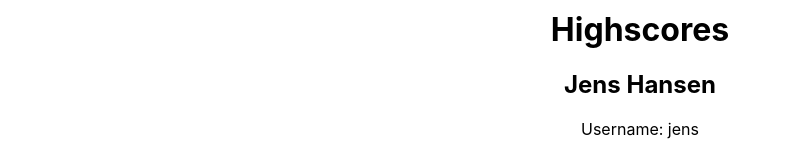
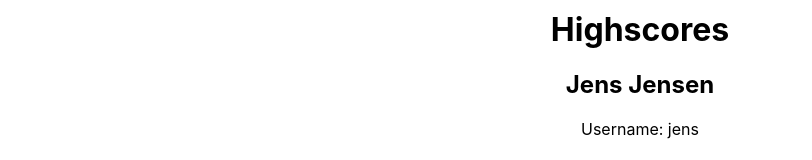
Before and after one commit to falken123321/Cykellob, a React (Create React App) app in the folder Webclient/: page / in a window 1280 px wide. Shown: the part 321-481 px from the top of the page, without its empty margins (0-812 px from the left). Built offline with nearby package versions, Linux system fonts and the light colour scheme.

Commit message:
dadadadwa

```diff
--- a/Webclient/src/App.js
+++ b/Webclient/src/App.js
@@ -13,8 +13,8 @@ function App() {
       <Tick/>
       <img src={Url} width="20%"/>
 
+
     <Highscore/>
-
 
     </div>
   );
--- a/Webclient/src/lib/fake_highscores.js
+++ b/Webclient/src/lib/fake_highscores.js
@@ -1,12 +1,9 @@
-
-
-
 // Fake data - could come from a database or similar
-const data = {
+const data1 = {
     userIdOne: {
       username: "jens",
       firstName: "Jens",
-      lastName: "Hansen",
+      lastName: "Jensen",
       scores: [
         { date: "2020-03-16T10:30:45", score: 7 },
         { date: "2020-03-16T12:30:45", score: 15 },
@@ -37,4 +34,4 @@ const data = {
     }
   };
 
-  export default data;
+  export default data1;
```
Also changed, not shown: 1 other file (tests, documents, lock files or other folders).
